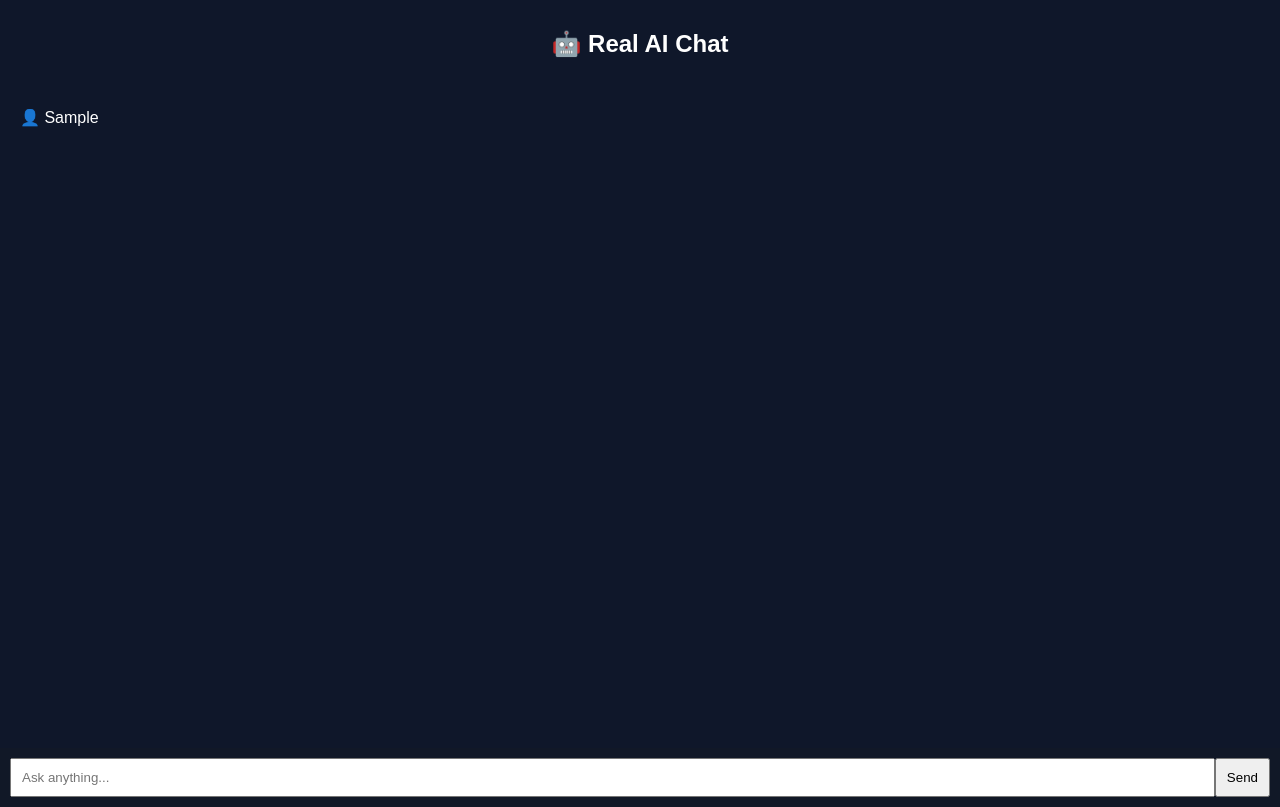
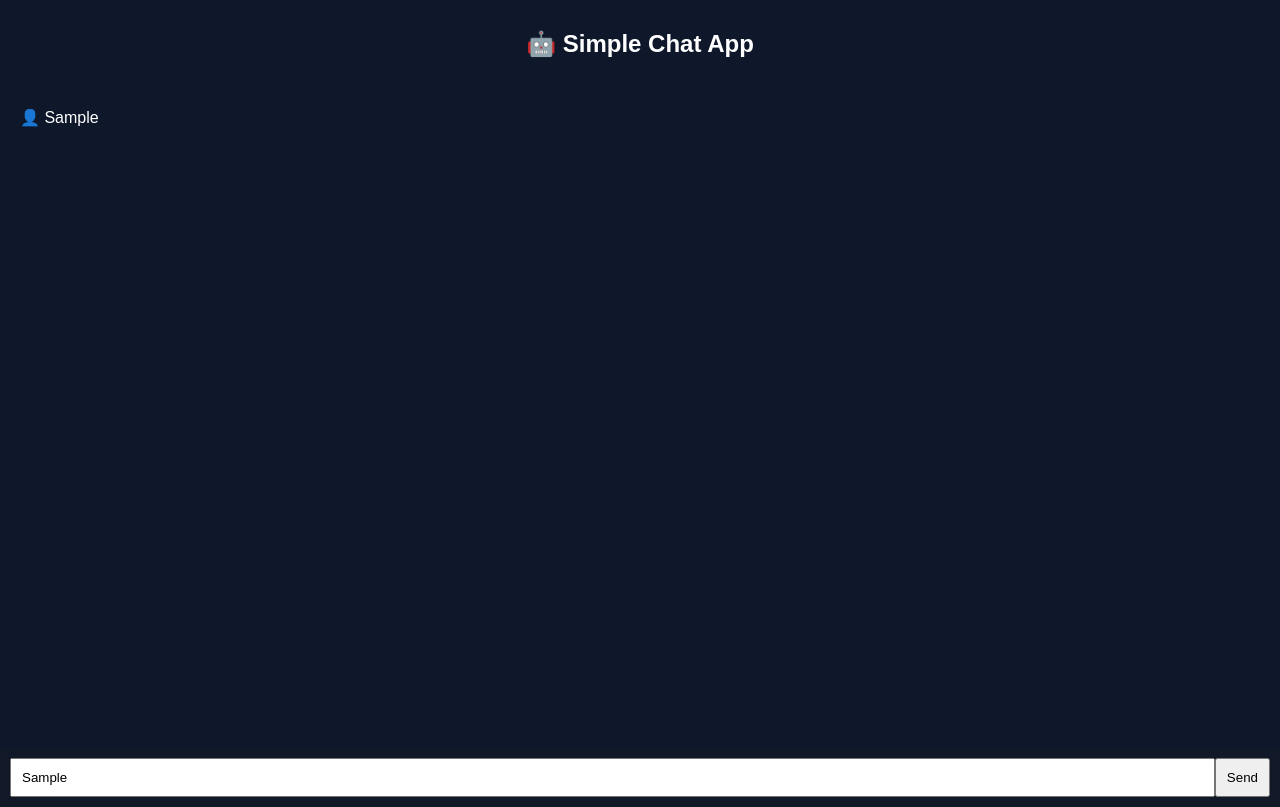
Before and after one commit to jagdish1992max/Jd, a website: page index.html in a window 1280 px wide. Both pictures are taken after typing "Sample" into the empty fields and a click on the button "Send". Drawn offline with Linux system fonts and the light colour scheme; no server answers.

Commit message:
Update index.html

```diff
--- a/index.html
+++ b/index.html
@@ -1,17 +1,17 @@
 <!DOCTYPE html>
 <html>
 <head>
-  <title>Real AI Chat</title>
+  <title>Chat App</title>
 </head>
 
 <body style="margin:0;font-family:Arial;background:#0f172a;color:white;">
 
-<h2 style="text-align:center;padding:10px;">🤖 Real AI Chat</h2>
+<h2 style="text-align:center;padding:10px;">🤖 Simple Chat App</h2>
 
 <div id="chat" style="height:80vh;overflow:auto;padding:10px;"></div>
 
 <div style="display:flex;padding:10px;background:#111827;">
-  <input id="input" style="flex:1;padding:10px;" placeholder="Ask anything..." />
+  <input id="input" style="flex:1;padding:10px;" placeholder="Type message..." />
   <button onclick="send()" style="padding:10px;">Send</button>
 </div>
 
@@ -23,8 +23,6 @@ async function send() {
 
   add("👤 " + text);
 
-  input.value = "";
-
   let res = await fetch("/chat", {
     method: "POST",
     headers: {
@@ -35,13 +33,16 @@ async function send() {
 
   let data = await res.json();
 
-  add("🤖 " + data.reply);
+  add(data.reply);
+
+  input.value = "";
 }
 
 function add(text) {
   let div = document.createElement("div");
   div.style.margin = "10px";
   div.innerText = text;
+
   document.getElementById("chat").appendChild(div);
 }
 </script>
```
